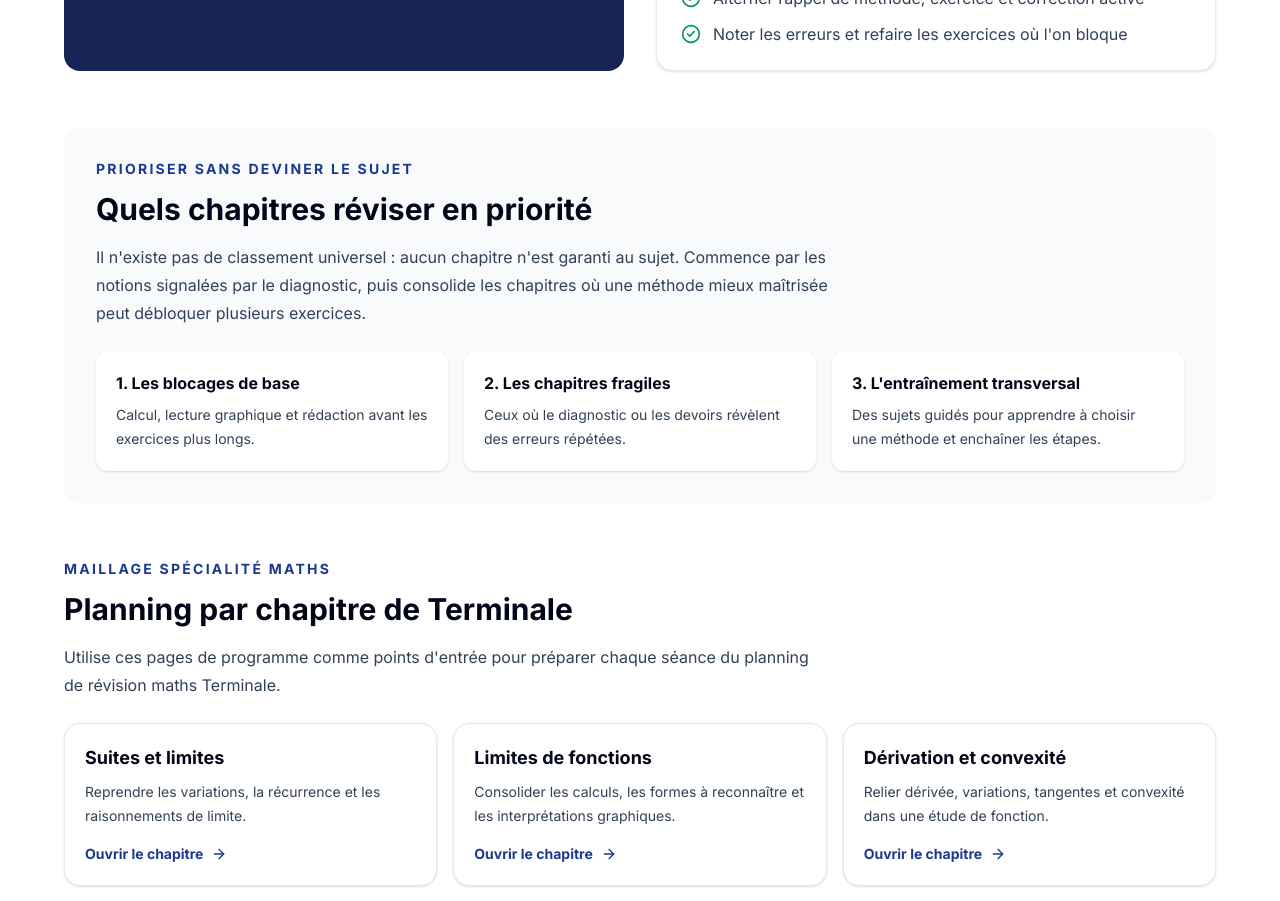
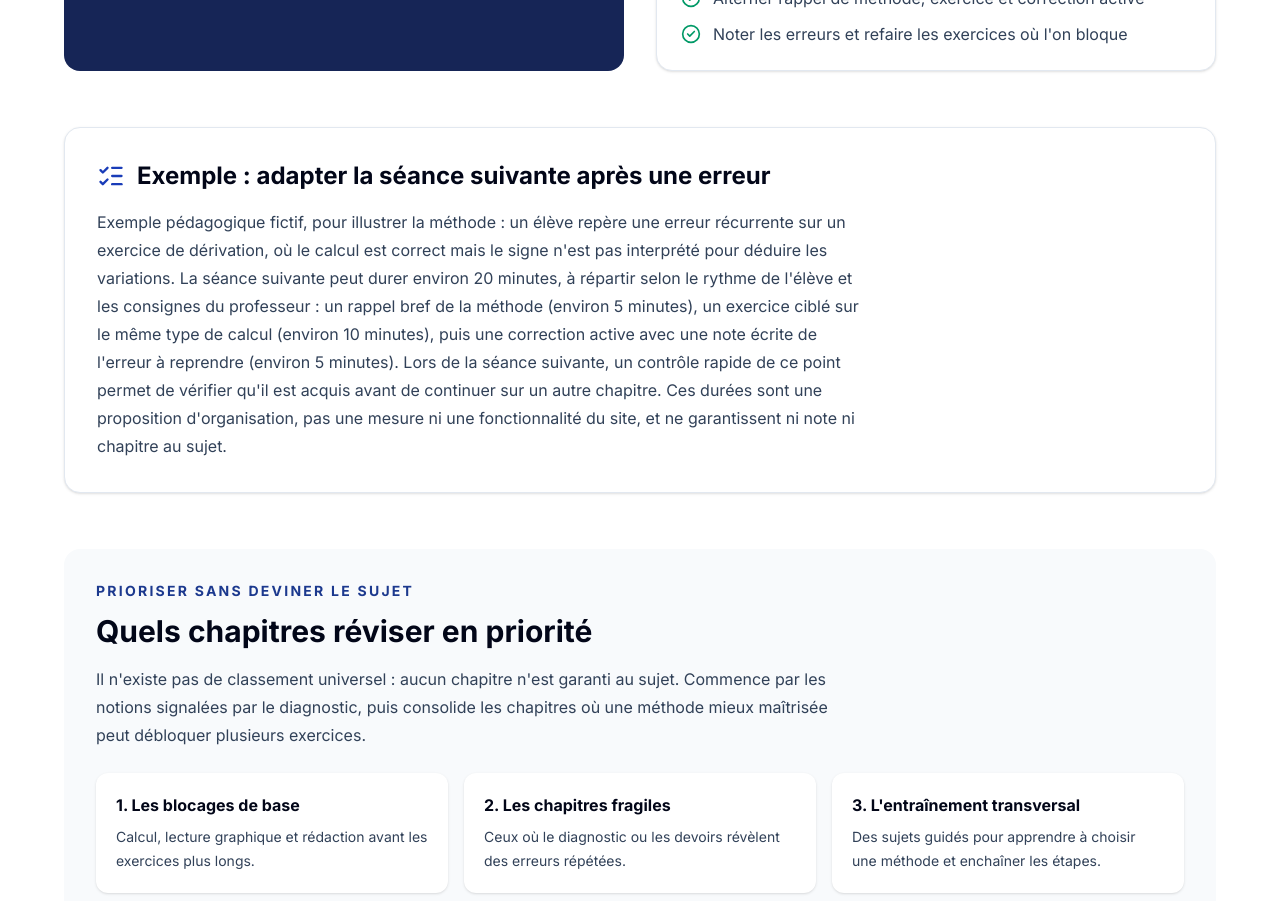
Before and after one commit to amokraneharrache-cloud/matheria, a Next.js app: page /planning-revision-bac-maths in a window 1280 px wide. Shown: the part 2940-3841 px from the top of the page. Built offline with nearby package versions, Linux system fonts and the light colour scheme; no server answers.

Commit message:
J73 SEO: ajouter un exemple d'adaptation de seance apres une erreur
Co-Authored-By: Claude Sonnet 5 <noreply@anthropic.com>

```diff
--- a/src/app/planning-revision-bac-maths/page.tsx
+++ b/src/app/planning-revision-bac-maths/page.tsx
@@ -606,6 +606,32 @@ export default function PlanningRevisionBacMathsPage() {
             </div>
           </section>
 
+          <section className="rounded-2xl border border-slate-200 bg-white p-6 shadow-sm sm:p-8">
+            <div className="flex items-center gap-3">
+              <ListChecks className="h-7 w-7 text-blue-800" />
+              <h2 className="text-2xl font-bold text-slate-950">
+                Exemple : adapter la séance suivante après une erreur
+              </h2>
+            </div>
+            <p className="mt-4 max-w-3xl leading-7 text-slate-700">
+              Exemple pédagogique fictif, pour illustrer la méthode : un
+              élève repère une erreur récurrente sur un exercice de
+              dérivation, où le calcul est correct mais le signe n&apos;est
+              pas interprété pour déduire les variations. La séance
+              suivante peut durer environ 20 minutes, à répartir selon le
+              rythme de l&apos;élève et les consignes du professeur : un
+              rappel bref de la méthode (environ 5 minutes), un exercice
+              ciblé sur le même type de calcul (environ 10 minutes), puis
+              une correction active avec une note écrite de l&apos;erreur à
+              reprendre (environ 5 minutes). Lors de la séance suivante, un
+              contrôle rapide de ce point permet de vérifier qu&apos;il est
+              acquis avant de continuer sur un autre chapitre. Ces durées
+              sont une proposition d&apos;organisation, pas une mesure ni
+              une fonctionnalité du site, et ne garantissent ni note ni
+              chapitre au sujet.
+            </p>
+          </section>
+
           <section className="rounded-2xl bg-slate-50 p-6 sm:p-8">
             <p className="text-sm font-bold uppercase tracking-[0.16em] text-blue-900">
               Prioriser sans deviner le sujet
```
